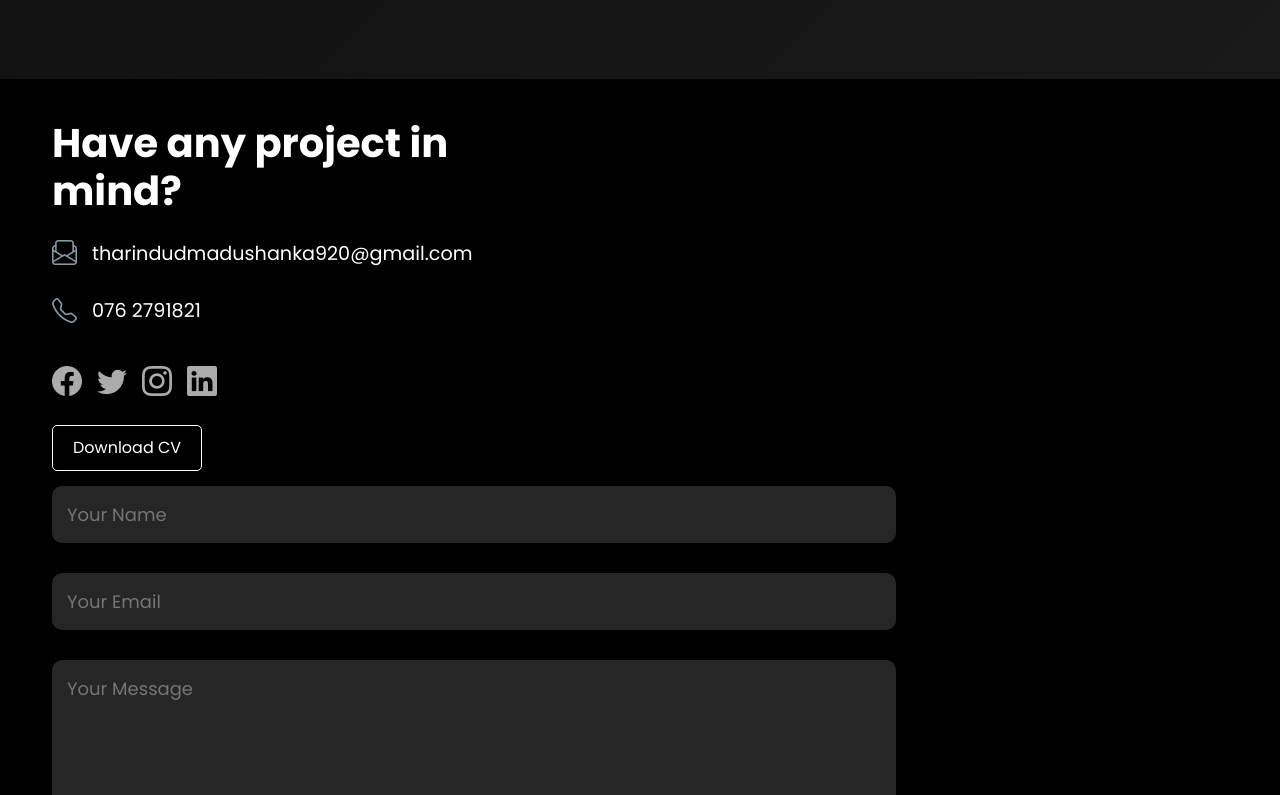
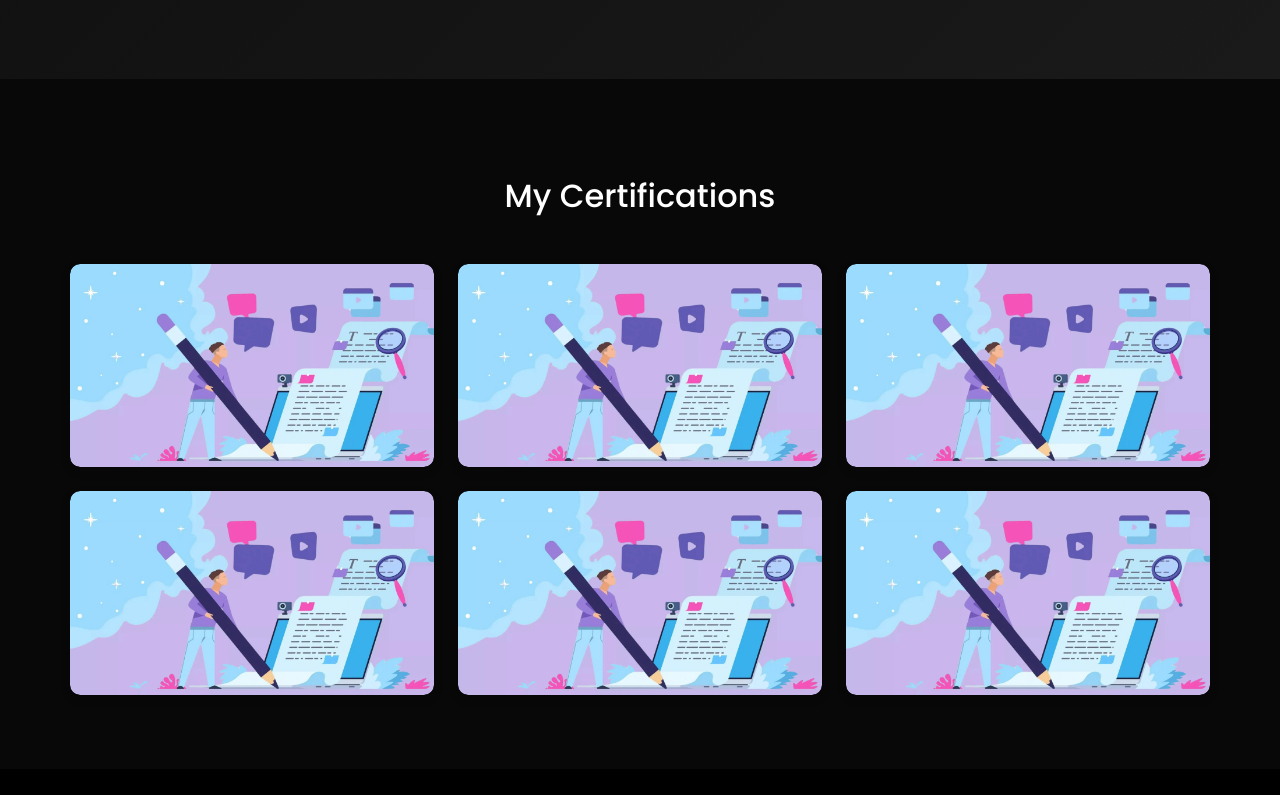
Before and after one commit to TharinduDMadushanka/tharindu-madushanka-portfolio, a React (Vite) app: page / in a window 1280 px wide. Shown: the part 4425-5220 px from the top of the page. Built offline with nearby package versions, Linux system fonts and the light colour scheme.

Commit message:
add sample certification section with sample images

```diff
--- a/src/App.jsx
+++ b/src/App.jsx
@@ -7,6 +7,7 @@ import Projects from './components/Projects/Projects'
 import Contact from './components/Contact/Contact'
 import Footer from './components/Footer/Footer'
 import MyServices from './components/MyServices/MyServices'
+import Certificates from './components/Certificates/Certificates'
 
 const App = () => {
   return (
@@ -17,6 +18,7 @@ const App = () => {
       <About/>
       <Projects/>
       <MyServices/>
+      <Certificates/>
       <Contact/>
       <Footer/>
     </div>
--- /dev/null
+++ b/src/components/Certificates/Certificates.css
@@ -0,0 +1,60 @@
+/* Certificate Section Styling */
+#certificates {
+    padding: 50px 0;
+}
+
+/* Certificate Card */
+.certificate-card {
+    position: relative;
+    overflow: hidden;
+    border-radius: 10px;
+    box-shadow: 0px 4px 10px rgba(0, 0, 0, 0.2);
+    transition: transform 0.3s ease-in-out;
+}
+
+.certificate-card:hover {
+    transform: scale(1.05);
+}
+
+/* Certificate Image */
+.certificate-image {
+    width: 100%;
+    height: auto;
+    display: block;
+    border-radius: 10px;
+}
+
+/* Overlay (Glassmorphism Effect) */
+.certificate-overlay {
+    position: absolute;
+    top: 0;
+    left: 0;
+    width: 100%;
+    height: 100%;
+    display: flex;
+    flex-direction: column;
+    align-items: center;
+    justify-content: center;
+    background: rgba(255, 255, 255, 0.2);
+    backdrop-filter: blur(10px);
+    border-radius: 10px;
+    opacity: 0;
+    transition: opacity 0.3s ease-in-out;
+    color: #fff;
+    font-weight: bold;
+    text-align: center;
+}
+
+.certificate-card:hover .certificate-overlay {
+    opacity: 1;
+}
+
+/* Certificate Text */
+.certificate-overlay h5 {
+    font-size: 20px;
+    margin-bottom: 5px;
+}
+
+.certificate-overlay p {
+    font-size: 14px;
+}
--- /dev/null
+++ b/src/components/Certificates/Certificates.jsx
@@ -0,0 +1,37 @@
+import React from 'react';
+import './Certificates.css';
+import cert1 from '../../assets/Projects/blog-site.jpg';
+import cert2 from '../../assets/Projects/blog-site.jpg';
+import cert3 from '../../assets/Projects/blog-site.jpg';
+
+const Certificates = () => {
+  const certificateData = [
+    { id: 1, image: cert1, name: "React Developer", issued: "January 2024" },
+    { id: 2, image: cert2, name: "Java Spring Boot", issued: "March 2023" },
+    { id: 3, image: cert3, name: "Full-Stack Web Dev", issued: "December 2022" },
+    { id: 1, image: cert1, name: "React Developer", issued: "January 2024" },
+    { id: 2, image: cert2, name: "Java Spring Boot", issued: "March 2023" },
+    { id: 3, image: cert3, name: "Full-Stack Web Dev", issued: "December 2022" },
+  ];
+
+  return (
+    <div className="container mt-5" id="certificates">
+      <h2 className="text-center mb-5">My Certifications</h2>
+      <div className="row">
+        {certificateData.map((cert) => (
+          <div key={cert.id} className="col-md-4">
+            <div className="certificate-card mb-4">
+              <img src={cert.image} alt={cert.name} className="certificate-image" />
+              <div className="certificate-overlay">
+                <h5>{cert.name}</h5>
+                <p>Issued: {cert.issued}</p>
+              </div>
+            </div>
+          </div>
+        ))}
+      </div>
+    </div>
+  );
+};
+
+export default Certificates;
```
